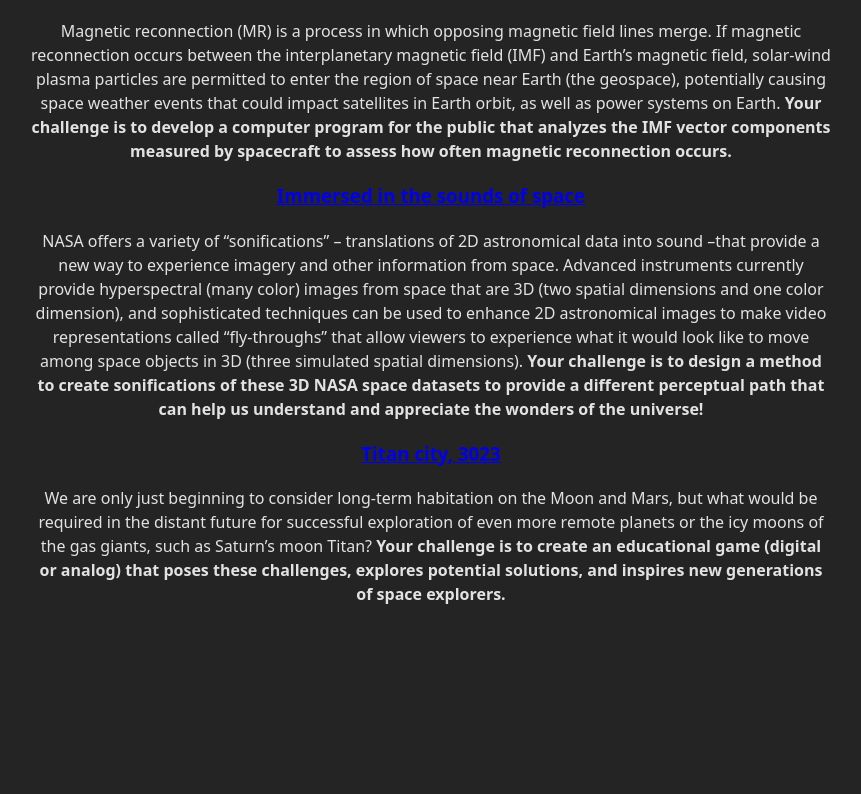
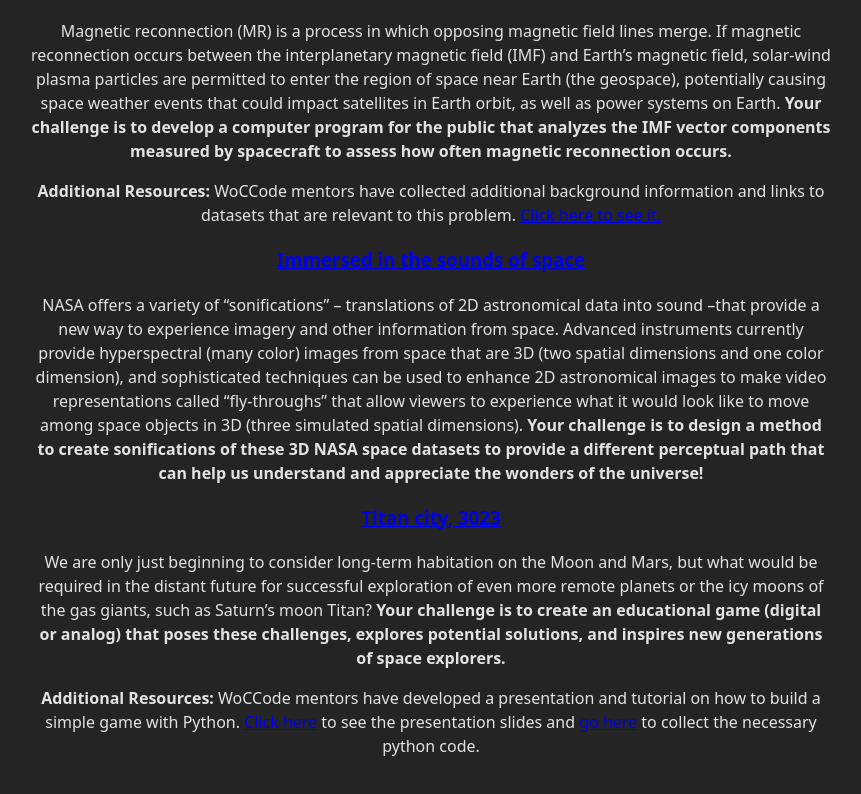
Before and after one commit to woccode/woccodenova-2025, a React app: page / in a window 1280 px wide. Shown: the part 1261-2055 px from the top of the page, without its empty margins (209-1070 px from the left). Before the commit the page ends 1951 px from the top, so only its background shows below. Built offline with nearby package versions, Linux system fonts and the light colour scheme; the HTML template or start-up script is replaced by a standard one.

Commit message:
Added links to external resources

```diff
--- a/src/App.jsx
+++ b/src/App.jsx
@@ -71,8 +71,11 @@
 
 	  <h3><a href="https://www.spaceappschallenge.org/2023/challenges/magnetic-reconnection/">Understanding geomagnetic storms</a></h3>
         <p>
-          Magnetic reconnection (MR) is a process in which opposing magnetic field lines merge. If magnetic reconnection occurs between the interplanetary magnetic field (IMF) and Earth’s magnetic field, solar-wind plasma particles are permitted to enter the region of space near Earth (the geospace), potentially causing space weather events that could impact satellites in Earth orbit, as well as power systems on Earth. <b>Your challenge is to develop a computer program for the public that analyzes the IMF vector components measured by spacecraft to assess how often magnetic reconnection occurs.</b>
+            Magnetic reconnection (MR) is a process in which opposing magnetic field lines merge. If magnetic reconnection occurs between the interplanetary magnetic field (IMF) and Earth’s magnetic field, solar-wind plasma particles are permitted to enter the region of space near Earth (the geospace), potentially causing space weather events that could impact satellites in Earth orbit, as well as power systems on Earth. <b>Your challenge is to develop a computer program for the public that analyzes the IMF vector components measured by spacecraft to assess how often magnetic reconnection occurs.</b>
         </p>
+	  <p>
+	      <b>Additional Resources:</b> WoCCode mentors have collected additional background information and links to datasets that are relevant to this problem. <a href="https://docs.google.com/document/d/1KF9RZIckRYNorFPHsS8QueRTGVMiLZF5772u8WyVDNo/edit?usp=sharing">Click here to see it.</a>
+	  </p>
 	  <h3><a href="https://www.spaceappschallenge.org/2023/challenges/immersed-in-the-sounds-of-space/">Immersed in the sounds of space</a></h3>
           <p>
 	      NASA offers a variety of “sonifications” – translations of 2D astronomical data into sound –that provide a new way to experience imagery and other information from space. Advanced instruments currently provide hyperspectral (many color) images from space that are 3D (two spatial dimensions and one color dimension), and sophisticated techniques can be used to enhance 2D astronomical images to make video representations called “fly-throughs” that allow viewers to experience what it would look like to move among space objects in 3D (three simulated spatial dimensions). <b>Your challenge is to design a method to create sonifications of these 3D NASA space datasets to provide a different perceptual path that can help us understand and appreciate the wonders of the universe!</b>
@@ -81,6 +84,9 @@
         <p>
 	    We are only just beginning to consider long-term habitation on the Moon and Mars, but what would be required in the distant future for successful exploration of even more remote planets or the icy moons of the gas giants, such as Saturn’s moon Titan? <b>Your challenge is to create an educational game (digital or analog) that poses these challenges, explores potential solutions, and inspires new generations of space explorers.</b>
         </p>
+	  <p>
+	      <b>Additional Resources:</b> WoCCode mentors have developed a presentation and tutorial on how to build a simple game with Python. <a href="https://docs.google.com/presentation/d/10ecbYkOtQX9H_34ebueB-p5qc65-gWaM/edit?usp=sharing&ouid=112930188907121714732&rtpof=true&sd=true">Click here</a> to see the presentation slides and <a href="https://drive.google.com/drive/folders/1Hj2bDt-gArvZZMcWFokk7m7KYVWl4kBu?usp=sharing">go here</a> to collect the necessary python code.
+	  </p>
       </section>
     </div>
   );
```
